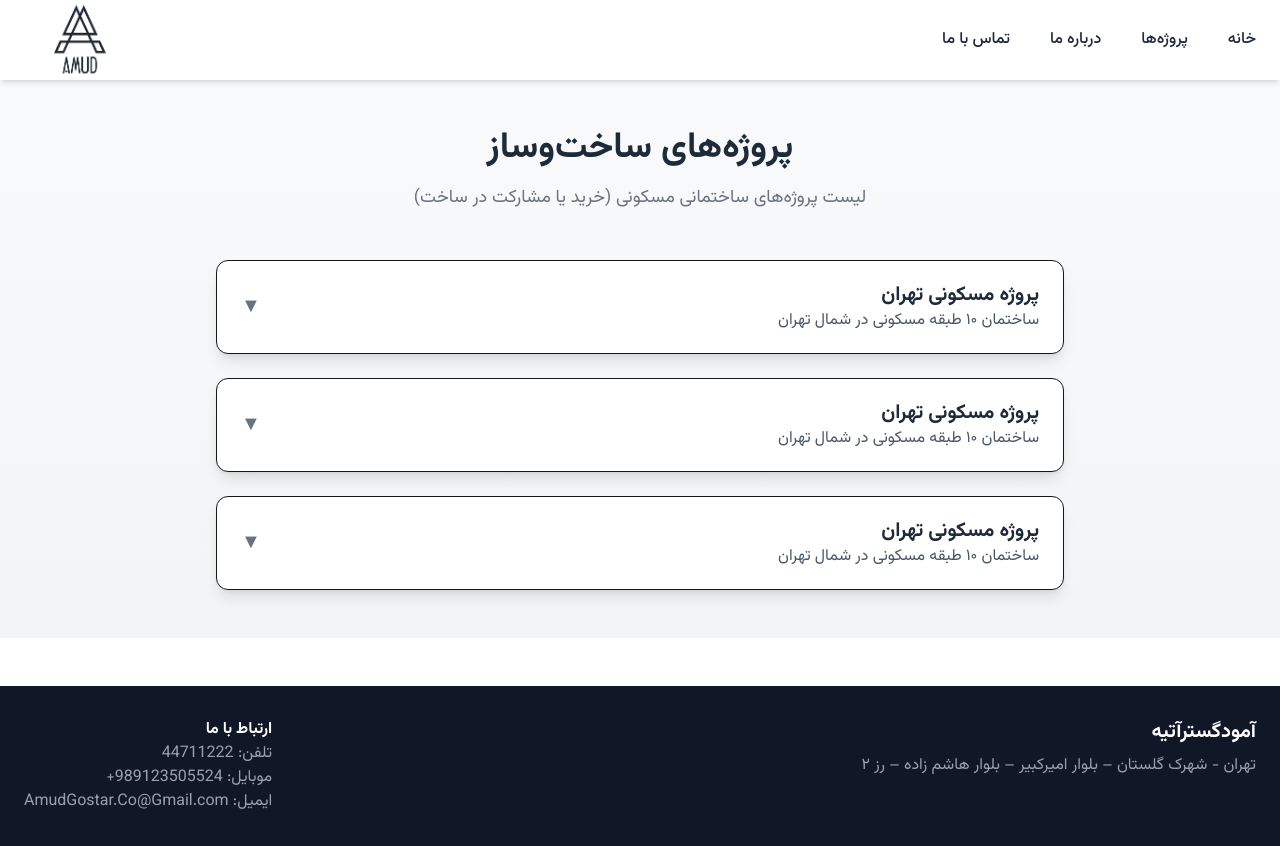
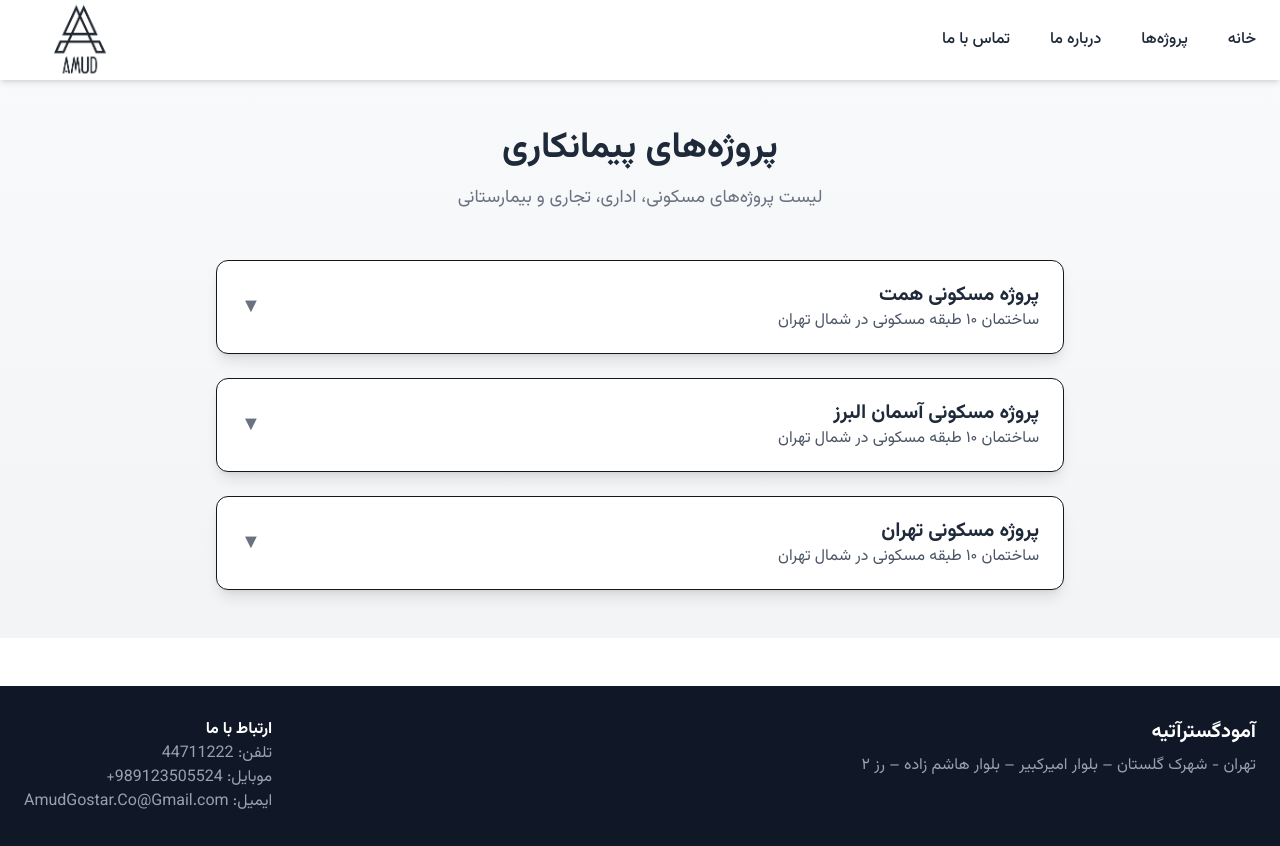
Before and after one commit to khavani95/amoud, a Next.js app: page /construction-projects in a window 1280 px wide. Built offline with nearby package versions, Linux system fonts and the light colour scheme.

Commit message:
Update page.tsx

```diff
--- a/src/app/construction-projects/page.tsx
+++ b/src/app/construction-projects/page.tsx
@@ -12,20 +12,20 @@ import { AnimatePresence, motion } from "framer-motion";
 const projects = [
   {
     id: 1,
-    title: "پروژه مسکونی تهران",
+    title: "پروژه مسکونی همت",
     shortDesc: "ساختمان ۱۰ طبقه مسکونی در شمال تهران",
     fullDesc: "این پروژه شامل ۱۰ طبقه مسکونی، پارکینگ، لابی و امکانات رفاهی کامل است...",
     images: ["/projects/tehran1.jpg", "/projects/tehran2.jpg", "/projects/tehran3.jpg"],
   },
   {
     id: 2,
-    title: "پروژه مسکونی تهران",
+    title: "پروژه مسکونی آسمان البرز",
     shortDesc: "ساختمان ۱۰ طبقه مسکونی در شمال تهران",
     fullDesc: "این پروژه شامل ۱۰ طبقه مسکونی، پارکینگ، لابی و امکانات رفاهی کامل است...",
     images: ["/projects/tehran1.jpg", "/projects/tehran2.jpg", "/projects/tehran3.jpg"],
   },
   {
-    id: 3,
+    id: 30,
     title: "پروژه مسکونی تهران",
     shortDesc: "ساختمان ۱۰ طبقه مسکونی در شمال تهران",
     fullDesc: "این پروژه شامل ۱۰ طبقه مسکونی، پارکینگ، لابی و امکانات رفاهی کامل است...",
@@ -62,23 +62,6 @@ export default function ConstructionProjects() {
       }
     }
   }, []);
- // وقتی activeProject تغییر کنه، روی اون تب اسکرول می‌کنیم
-useEffect(() => {
-  if (activeProject !== null && activeProject !== undefined) {
-    const el = document.getElementById(`project-${activeProject}`);
-    if (el) {
-      // کمی تأخیر برای رندر نرم‌تر
-      setTimeout(() => {
-        el.scrollIntoView({
-          behavior: "smooth",
-          block: "center",   // یا "nearest" بسته به سلیقه
-          inline: "center",  // اگه حالت افقی هم داشته باشه
-        });
-      }, 100);
-    }
-  }
-}, [activeProject]);
-
 
   // بستن modal با کلید ESC
   useEffect(() => {
@@ -98,12 +81,11 @@ useEffect(() => {
       <main className="flex-grow pt-20 bg-gradient-to-b from-gray-50 to-gray-100">
         <div className="container mx-auto px-6 py-12 max-w-4xl">
           <h1 className="text-4xl font-bold text-gray-800 text-center mb-4">
-            پروژه‌های ساخت‌وساز
+            پروژه‌های پیمانکاری
           </h1>
           <p className="text-lg text-gray-500 text-center mb-12">
-            لیست پروژه‌های ساختمانی مسکونی (خرید یا مشارکت در ساخت)
+            لیست پروژه‌های مسکونی، اداری، تجاری و بیمارستانی
           </p>
-
           {/* لیست پروژه‌ها */}
           <div className="space-y-6">
             {projects.map((project) => (
```
